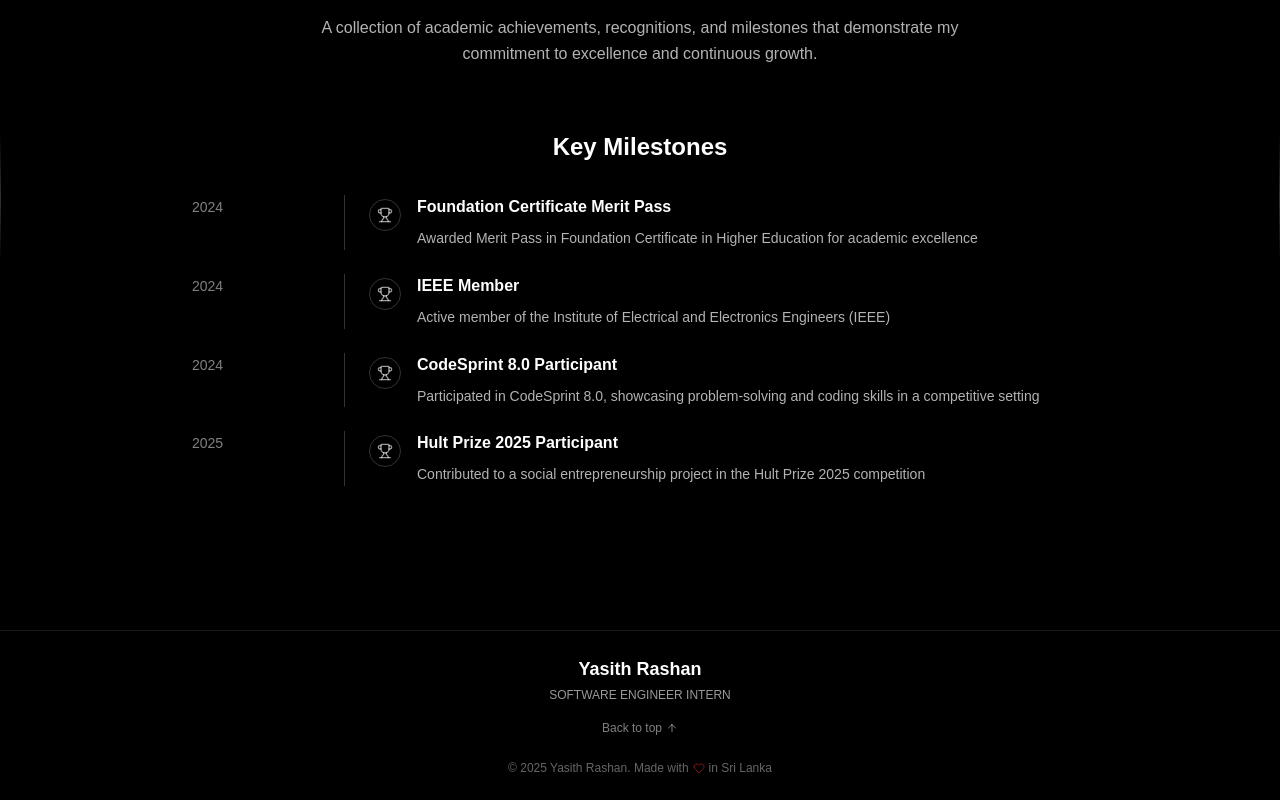
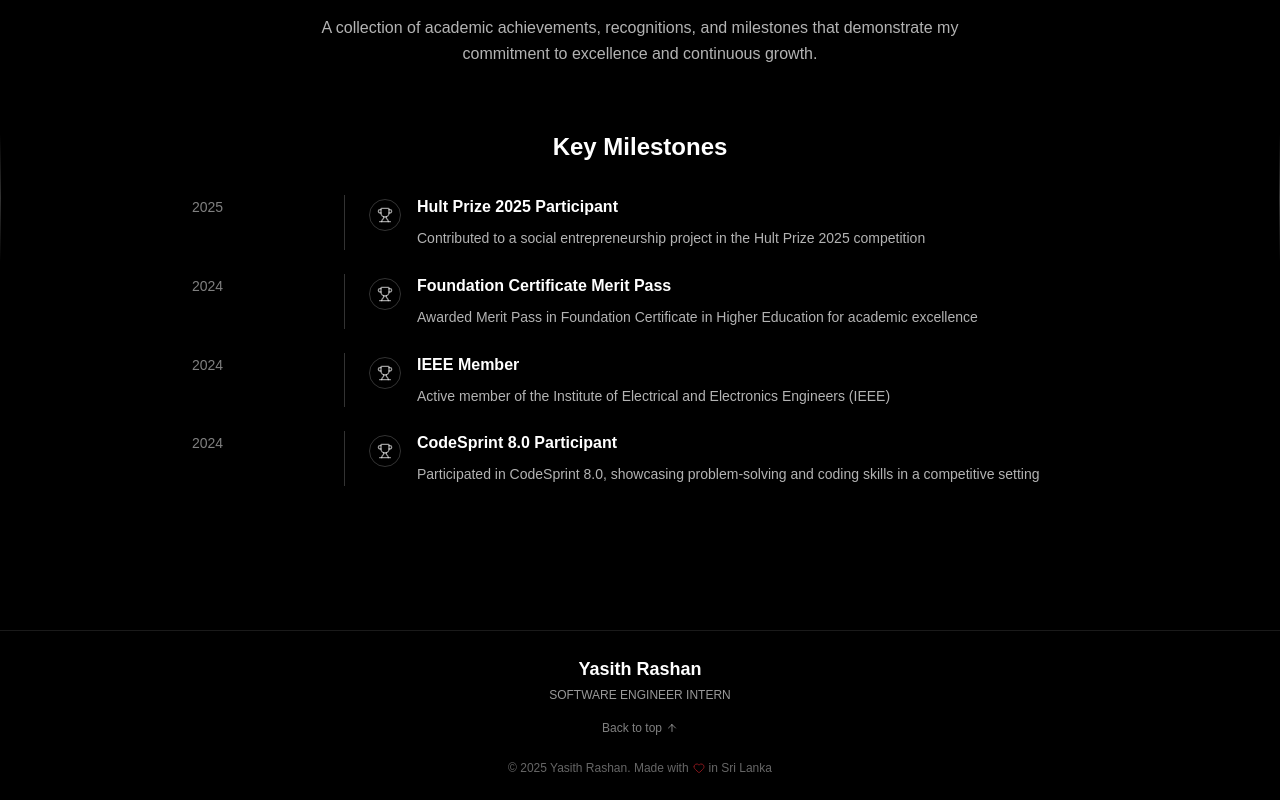
Before and after one commit to yasithrashan/portfolio-yasith-rashan, a Next.js app in the folder my-portfolio/: page / in a window 1280 px wide. Shown: the part 5139-5939 px from the top of the page. Built offline with nearby package versions, Linux system fonts and the light colour scheme.

Commit message:
refactor: reorder achievements by latest date and update IDs

```diff
--- a/my-portfolio/src/app/components/Achievements.tsx
+++ b/my-portfolio/src/app/components/Achievements.tsx
@@ -7,29 +7,30 @@ const Achievements = () => {
   const achievements = [
   {
     id: 1,
+    title: "Hult Prize 2025 Participant",
+    description: "Contributed to a social entrepreneurship project in the Hult Prize 2025 competition",
+    date: "2025"
+  },
+  {
+    id: 2,
     title: "Foundation Certificate Merit Pass",
     description: "Awarded Merit Pass in Foundation Certificate in Higher Education for academic excellence",
     date: "2024"
   },
   {
-      id: 2,
+    id: 3,
     title: "IEEE Member",
     description: "Active member of the Institute of Electrical and Electronics Engineers (IEEE)",
     date: "2024"
   },
   {
-      id: 3,
+    id: 4,
     title: "CodeSprint 8.0 Participant",
     description: "Participated in CodeSprint 8.0, showcasing problem-solving and coding skills in a competitive setting",
     date: "2024"
-    },
-    {
-      id: 4,
-      title: "Hult Prize 2025 Participant",
-      description: "Contributed to a social entrepreneurship project in the Hult Prize 2025 competition",
-      date: "2025"
   }
 ];
+
 
   return (
     <div className="min-h-screen bg-black text-white relative overflow-hidden">
```
Lines whose indentation alone changed are shown as unchanged.
